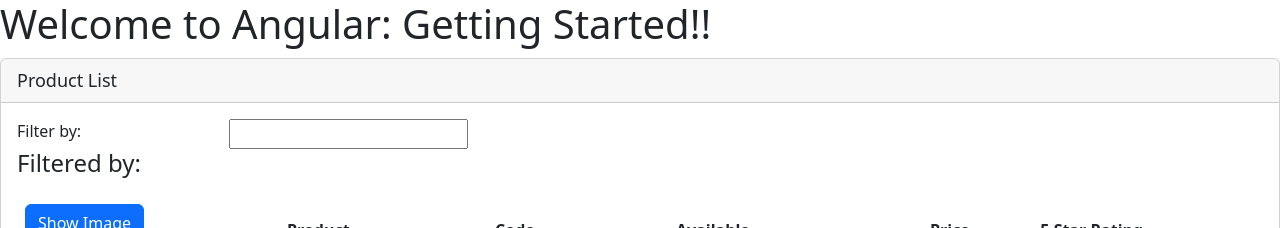
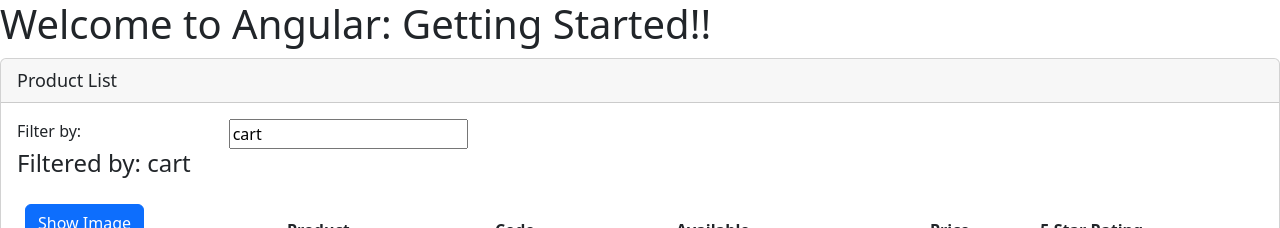
Before and after one commit to ginaz5/angular_getting_started, an Angular app: page / in a window 1280 px wide. Shown: the top 228 px of the page. Built offline with nearby package versions, Linux system fonts and the light colour scheme.

Commit message:
two way binding

```diff
--- a/src/app/app.module.ts
+++ b/src/app/app.module.ts
@@ -3,6 +3,7 @@
 
 import { AppComponent } from './app.component';
 import {ProductsListComponent} from "./products/products-list.component";
+import {FormsModule} from "@angular/forms";
 
 @NgModule({
     declarations: [
@@ -10,7 +11,8 @@
         ProductsListComponent
     ],
   imports: [
-    BrowserModule
+    BrowserModule,
+    FormsModule
   ],
   bootstrap: [AppComponent]
 })
--- a/src/app/products/products-list.component.html
+++ b/src/app/products/products-list.component.html
@@ -6,12 +6,13 @@
     <div class='row'>
       <div class='col-md-2'>Filter by:</div>
       <div class='col-md-4'>
-        <input type='text' />
+        <input type='text'
+                [(ngModel)] = 'listFilter'/>
       </div>
     </div>
     <div class='row'>
       <div class='col-md-6'>
-        <h4>Filtered by: </h4>
+        <h4>Filtered by: {{ listFilter }}</h4>
       </div>
     </div>
     <div class='table-responsive' *ngIf="products.length">
--- a/src/app/products/products-list.component.ts
+++ b/src/app/products/products-list.component.ts
@@ -9,6 +9,7 @@
   imageWidth: number = 50;
   imageMargin: number = 2;
   showImage: boolean = false;
+  listFilter: string = 'cart';
   products: any [] = [
     {
       "productId": 2,
```
